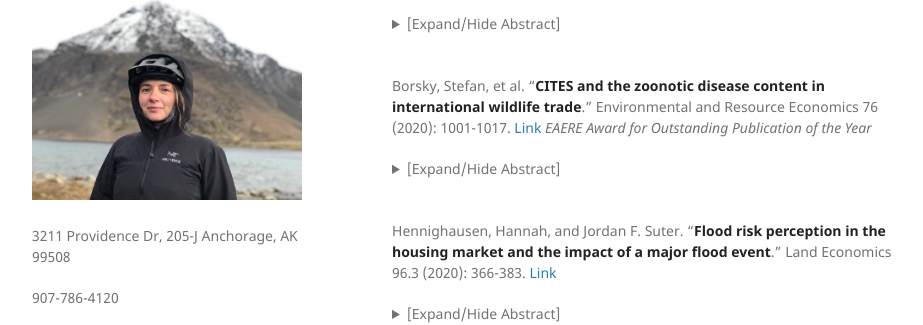
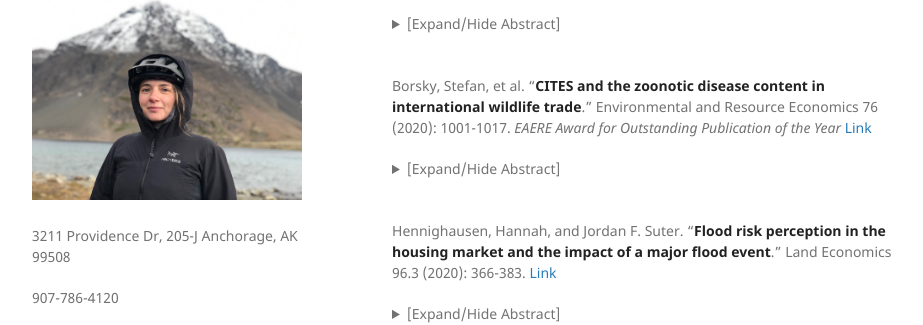
Before and after one commit to hannahhennighausen/hannahhennighausen.github.io, a Jekyll site: the page built from index.md, in a window 1280 px wide and 900 px high, scrolled down 1027 px. Shown: the part 142-467 px from the top of the window, without its empty margins (178-1101 px from the left). Built offline with Jekyll 4.4.1, drawn with Linux system fonts in a browser that asks for light colours; the repository's description, which GitHub fills in, is left out.

```diff
--- a/index.md
+++ b/index.md
@@ -45,7 +45,7 @@ This article investigates the influence of public risk mitigating activities on
 </details>
 <br />
 
-Borsky, Stefan, et al. "**CITES and the zoonotic disease content in international wildlife trade**." Environmental and Resource Economics 76 (2020): 1001-1017. [Link](https://link.springer.com/article/10.1007/s10640-020-00456-7) _EAERE Award for Outstanding Publication of the Year_
+Borsky, Stefan, et al. "**CITES and the zoonotic disease content in international wildlife trade**." Environmental and Resource Economics 76 (2020): 1001-1017. _EAERE Award for Outstanding Publication of the Year_ [Link](https://link.springer.com/article/10.1007/s10640-020-00456-7)
 <details>
   <summary>[Expand/Hide Abstract]</summary>
 International trade in wildlife is one contributing factor to zoonotic disease risk. Using descriptive statistics, this paper shows that in the last decades, the volume and pattern of internationally traded wildlife has changed considerably and, with it, the zoonotic pathogens that are traded. In an econometric analysis, we give evidence that an international environmental trade agreement could be used to limit the spread of zoonotic pathogens and disease. More specifically, combining zoonotic disease data with wildlife trade data from the Convention on International Trade in Endangered Species of Wildlife and Fauna (CITES), we show that making trade requirements more stringent leads to a decrease in the number of animals traded and, incidentally, also the number of zoonotic diseases that are traded. Our results contribute to the discussion of policy measures that manage the spread of zoonotic diseases.
```
